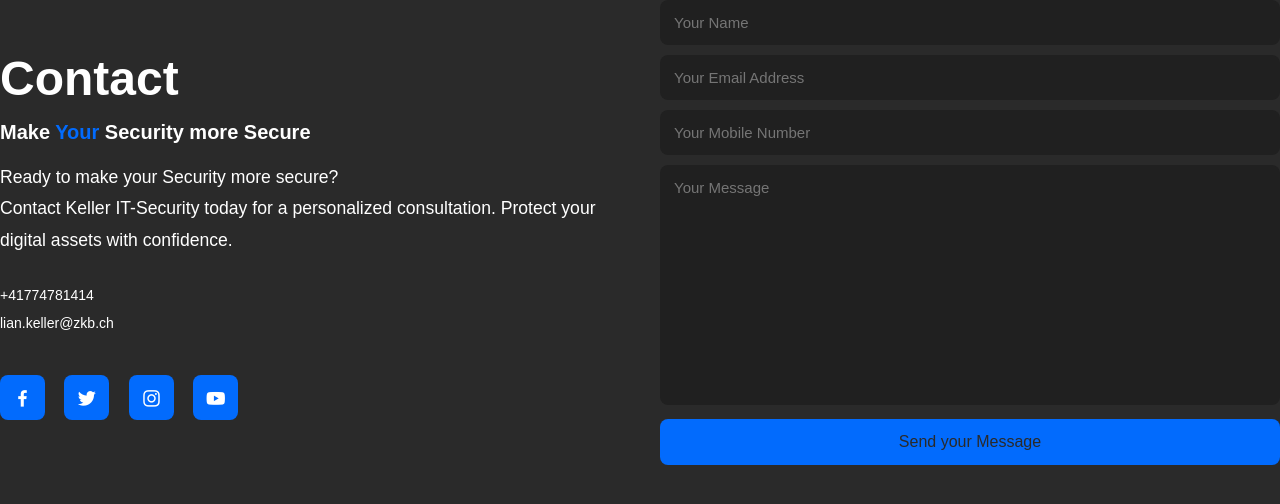
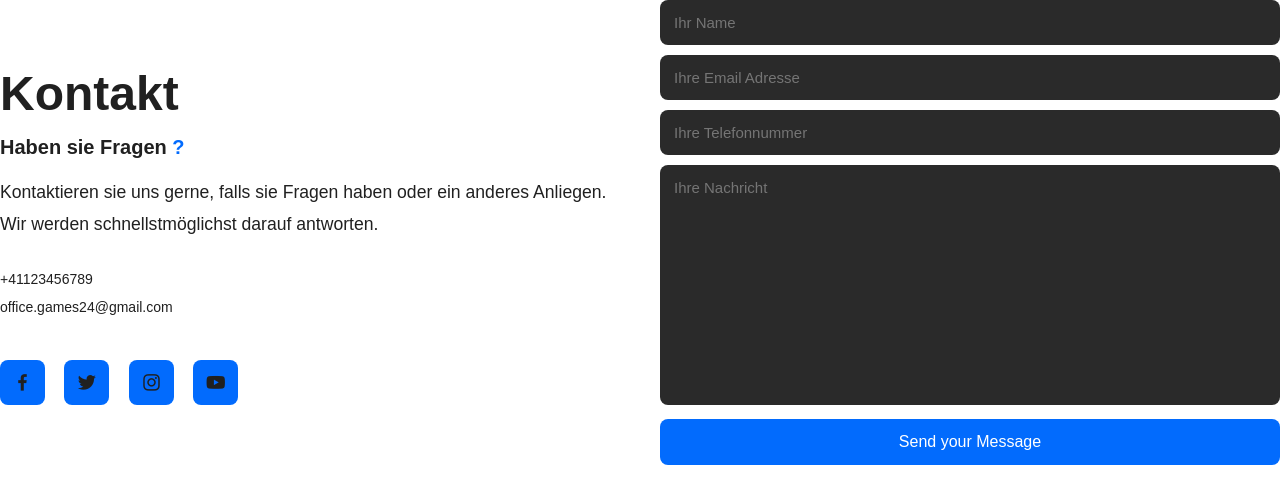
Before and after one commit to ia23a-hartwigm/OfficeGames-Main, a Flask app: template templates/contact.html in a window 1280 px wide. Shown: the top 504 px of the page. Run offline with Flask 3, Linux system fonts and the light colour scheme; the template is opened without the code that fills it, so the values that code supplies are empty.

Commit message:
update contact &colors

```diff
--- a/templates/contact.html
+++ b/templates/contact.html
@@ -13,15 +13,13 @@
 
      <section class="contact-home" id="contact-home">
         <div class="contact-home-text">
-          <h2>Contact</h2>
-          <h4>Make <span>Your</span> Security more Secure</h4>
-          <p>Ready to make your Security more secure? </p>
-          <p>Contact Keller IT-Security today for a personalized consultation.
-            Protect your digital assets with confidence. </p>
+          <h2>Kontakt</h2>
+          <h4>Haben sie Fragen <span>?</span></h4>
+          <p>Kontaktieren sie uns gerne, falls sie Fragen haben oder ein anderes Anliegen. Wir werden schnellstmöglichst darauf antworten.</p>
 
           <div class="list">
-            <li><a href="#">+41774781414</a></li>
-            <li><a href="#">lian.keller@zkb.ch</a></li>
+            <li><a href="#">+41123456789</a></li>
+            <li><a href="#">office.games24@gmail.com</a></li>
 
           </div>
 
@@ -34,11 +32,11 @@
         </div>
 
         <div class="contact-form">
-          <form action="https://formsubmit.co/lianmkeller07@gmail.com" method="POST" class="" >
-            <input type="name" placeholder="Your Name" required>
-            <input name="email" type="email" id="email" placeholder="Your Email Address" required>
-            <input name="phone" id="phone" placeholder="Your Mobile Number" required>
-            <textarea name="message" id="message" cols="35" rows="10" placeholder="Your Message" required></textarea>
+          <form action="https://formsubmit.co/office.games24@gmail.com" method="POST" class="" >
+            <input type="name" placeholder="Ihr Name" required>
+            <input name="email" type="email" id="email" placeholder="Ihre Email Adresse" required>
+            <input name="phone" id="phone" placeholder="Ihre Telefonnummer" required>
+            <textarea name="message" id="message" cols="35" rows="10" placeholder="Ihre Nachricht" required></textarea>
             <input type="hidden" name="_captcha" value="false">
             <input type="hidden" name="_template" value="table">
             <input type="submit" value="Send your Message" class="submit" required>
--- a/templates/css/contact.css
+++ b/templates/css/contact.css
@@ -9,9 +9,9 @@
 }
 
 :root{
-    --bg-color: #2a2a2a;
-    --second-bg-color: #202020;
-    --text-color:#fff;
+    --bg-color: #fff;
+    --second-bg-color: #2a2a2a;
+    --text-color:#202020;
     --second-color: #026bfd;
     --main-color: #026bfd;
     --big-font: 5rem;
```
Also changed, not shown: colors.md (+3 -2 lines).
